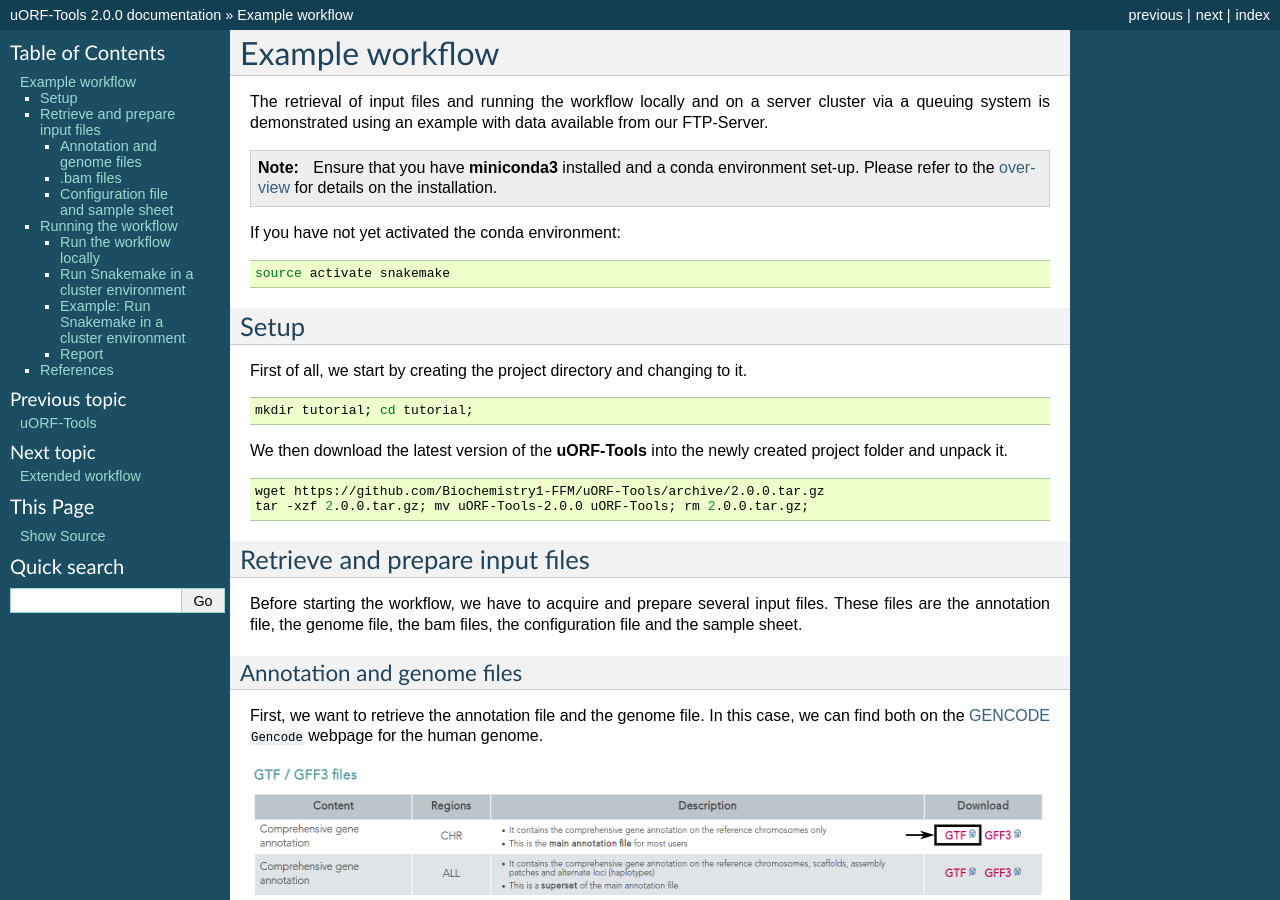
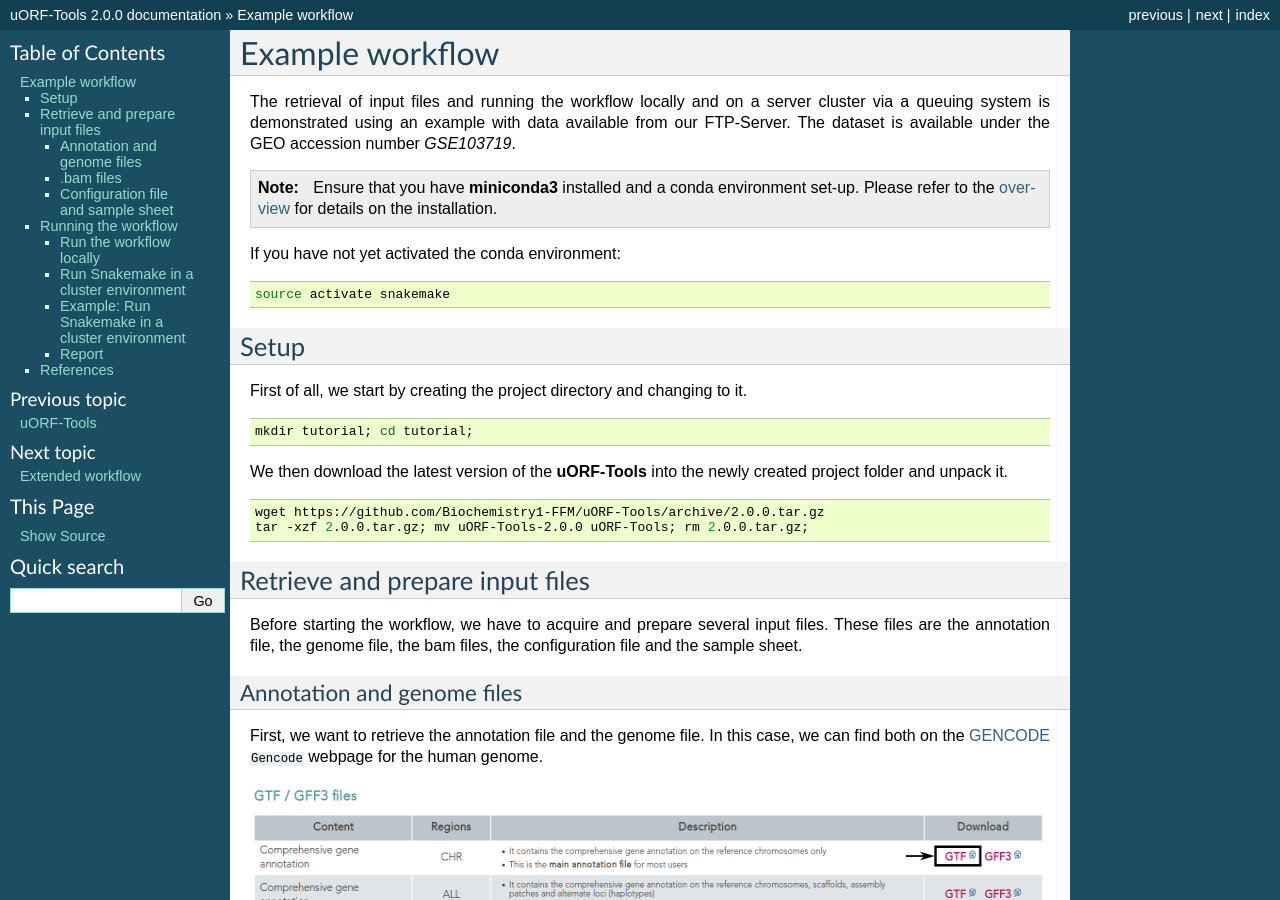
Before and after one commit to RickGelhausen/uORF-Tools_ReadTheDocs, a Sphinx documentation site: the page built from docs/source/example-workflow.rst, in a window 1280 px wide and 900 px high. Built offline with Sphinx 7.4.7, drawn with Linux system fonts in a browser that asks for light colours; cross-references to code outside the pages are shown as plain code.

Commit message:
minor changes

```diff
--- a/docs/source/example-workflow.rst
+++ b/docs/source/example-workflow.rst
@@ -5,6 +5,7 @@ Example workflow
 ################
 
 The retrieval of input files and running the workflow locally and on a server cluster via a queuing system is demonstrated using an example with data available from our FTP-Server.
+The dataset is available under the GEO accession number *GSE103719*.
 
 .. note:: Ensure that you have **miniconda3** installed and a conda environment set-up. Please refer to the :ref:`overview <overview:Tools>` for details on the installation.
 If you have not yet activated the conda environment:
```
